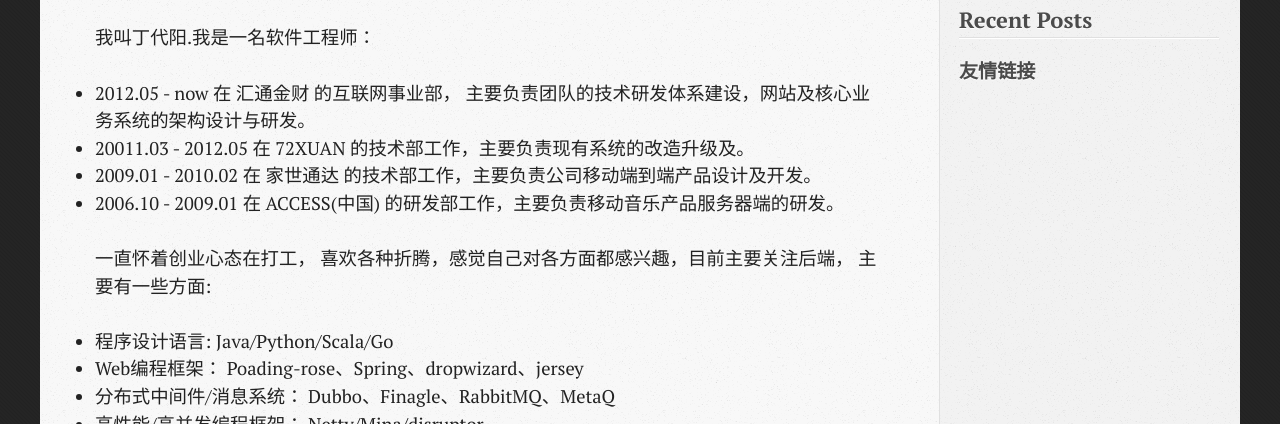
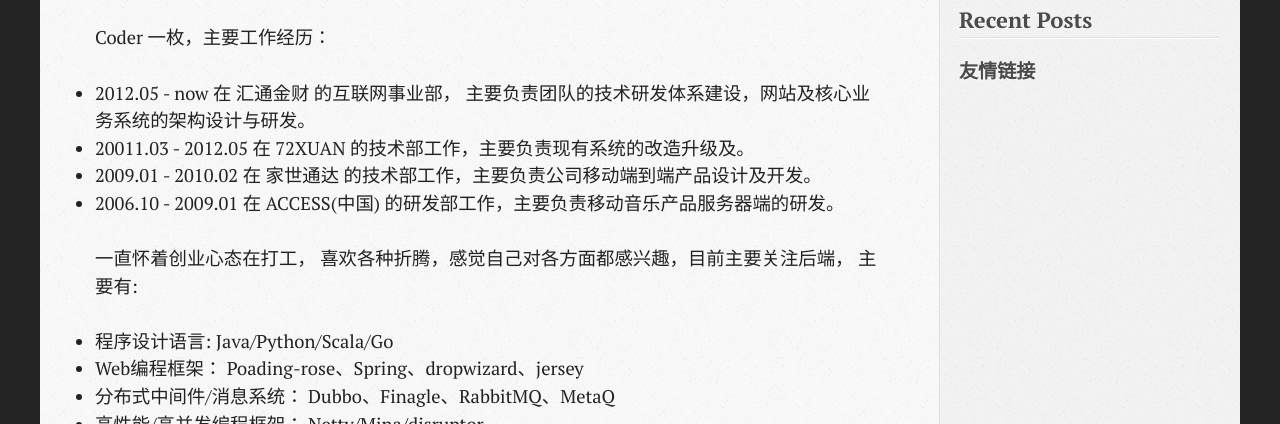
Before and after one commit to ddy88958620/ddy88958620.github.com, a plain HTML site: page about/index.html in a window 1280 px wide. Shown: the part 376-800 px from the top of the page. Drawn offline with Linux system fonts and the light colour scheme.

Commit message:
Update index.html

```diff
--- a/about/index.html
+++ b/about/index.html
@@ -1,4 +1,3 @@
-
 <!DOCTYPE html>
 <!--[if IEMobile 7 ]><html class="no-js iem7"><![endif]-->
 <!--[if lt IE 9]><html class="no-js lte-ie8"><![endif]-->
@@ -9,7 +8,7 @@
   <meta name="author" content="丁代阳">
 
 
-  <meta name="description" content="关于我 13年04月05日 我叫丁代阳.我是一名软件工程师： 2012.05 - now 在 汇通金财 的互联网事业部， 主要负责团队的技术研发体系建设，网站及核心业务系统的架构设计与研发。 20011.03 - 2012.05 在 72XUAN 的技术部工作，主要负责现有系统的改造升级及。 &hellip;">
+  <meta name="description" content="关于我 &hellip;">
 
 
   <!-- http://t.co/dKP3o1e -->
@@ -85,7 +84,7 @@
 <time datetime="2013-04-05T01:06:00+08:00" pubdate data-updated="true">13年04月05日</time></p>
   </header>
 
-  <p>我叫丁代阳.我是一名软件工程师：</p>
+  <p>Coder 一枚，主要工作经历：</p>
 
 <ul>
 <li> 2012.05 - now 在 汇通金财 的互联网事业部， 主要负责团队的技术研发体系建设，网站及核心业务系统的架构设计与研发。</li>
@@ -95,7 +94,7 @@
 </ul>
 
 
-<p>一直怀着创业心态在打工， 喜欢各种折腾，感觉自己对各方面都感兴趣，目前主要关注后端， 主要有一些方面:</p>
+<p>一直怀着创业心态在打工， 喜欢各种折腾，感觉自己对各方面都感兴趣，目前主要关注后端， 主要有:</p>
 
 <ul>
 <li> 程序设计语言: Java/Python/Scala/Go</li>
```
